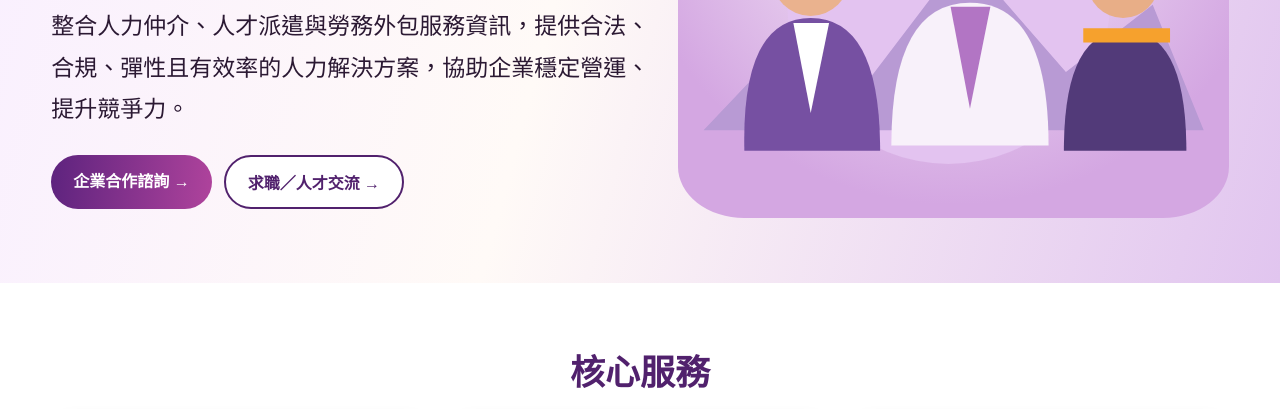
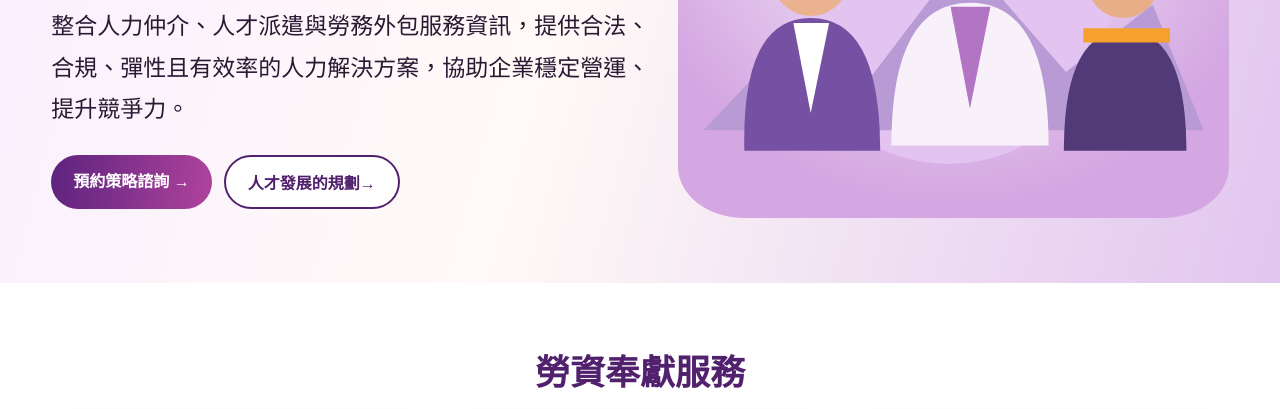
Before and after one commit to Kevin811118/hr-website-database, a plain HTML site: page index.html in a window 1280 px wide. Shown: the part 366-775 px from the top of the page. Drawn offline with Linux system fonts and the light colour scheme.

Commit message:
更新服務選暱稱

```diff
--- a/index.html
+++ b/index.html
@@ -5,8 +5,8 @@
 @media(min-width:1100px){.hero{min-height:470px}.cards{margin-top:-12px;position:relative;z-index:2}.card{min-height:165px}.card h3{margin:4px 0 8px}.card p{margin:0}.hero-art svg{width:100%}}@media(max-width:850px){.hero{padding:44px 6%}.hero h1{font-size:clamp(30px,7vw,44px)}.hero-art{border-radius:28px;min-height:260px}.cards{grid-template-columns:1fr}.brand strong{font-size:29px}nav{font-size:14px}.content h2{font-size:29px}}@media(max-width:500px){header{padding:12px 4%}.brand svg{width:74px;height:52px}nav{gap:10px}.btn{padding:11px 16px}.hero{gap:18px}.hero p{font-size:17px}.hero-art{min-height:190px}}
 </style></head><body>
 <header><a class="brand" href="#home"><svg viewBox="0 0 150 100" aria-label="F 展翼飛鳥標誌示意"><defs><linearGradient id="g" x1="0" y1="0" x2="1" y2="1"><stop stop-color="#521374"/><stop offset=".55" stop-color="#a8339b"/><stop offset="1" stop-color="#ff972d"/></linearGradient></defs><path fill="url(#g)" d="M70 47C46 24 22 19 4 6c10 30 37 42 65 46L48 78l23-10 12-19c19-5 43-18 61-42-26 12-40 9-63 29z"/><path fill="#ed8b29" d="M65 83L25 97l70-10z"/></svg><strong>昕辰培安</strong></a><nav><a href="#home">首頁</a><a href="#services">服務項目</a><a href="#industries">產業方案</a><a href="#talent">人才專區</a><a href="#contact">企業專區</a><a href="#about">關於我們</a><a class="btn" href="#contact">聯絡諮詢</a></nav></header>
-<main><section id="home" class="hero"><div><h1>再這世界不安的動盪中我們指引你規劃人生藍圖<br><span>展翼共贏</span></h1><p>整合人力仲介、人才派遣與勞務外包服務資訊，提供合法、合規、彈性且有效率的人力解決方案，協助企業穩定營運、提升競爭力。</p><div class="actions"><a class="btn" href="#contact">企業合作諮詢 →</a><a class="btn outline" href="#talent">求職／人才交流 →</a></div></div><div class="hero-art"><svg viewBox="0 0 540 350" role="img" aria-label="企業與不同產業人才共同發展插畫"><circle cx="265" cy="175" r="158" fill="#e3c3f0"/><path d="M25 300l90-95 70 48 95-125 100 115 85-66 50 123" fill="#b89ad4"/><g transform="translate(65 85)"><circle cx="65" cy="65" r="38" fill="#eab28e"/><path d="M28 62q-4-70 77-33l5 30q-36-22-82 3" fill="#382442"/><path d="M0 235q-3-130 65-130t68 130" fill="#7650a2"/><path d="M48 110l17 88 18-88" fill="white"/></g><g transform="translate(218 45)"><circle cx="68" cy="85" r="42" fill="#eeb992"/><path d="M26 80q0-72 78-45l8 50q-36-22-86-5" fill="#39243e"/><path d="M-9 270q0-140 77-140t77 140" fill="#f8f1fa"/><path d="M49 134l19 100 20-100" fill="#b275c4"/></g><g transform="translate(388 95)"><circle cx="48" cy="60" r="35" fill="#e8ae87"/><path d="M15 53q7-58 69-27l3 26" fill="#372a3f"/><path d="M-10 225q0-118 60-118t60 118" fill="#523a79"/><path d="M9 112h85" stroke="#f6a12d" stroke-width="14"/></g></svg></div></section>
-<section class="content" id="services"><h2>核心服務</h2><div class="cards"><article class="card"><div class="ico">♧</div><h3>人力仲介</h3><p>招募需求分析、人才媒合與面試安排等資訊交流，協助企業尋找合適人選。</p></article><article class="card"><div class="ico">▣</div><h3>人才派遣</h3><p>介紹短期、專案及彈性用人模式，依需求探索人力配置方案。</p></article><article class="card"><div class="ico">⚙</div><h3>勞務外包</h3><p>介紹作業流程委外、現場管理與服務品質控管等合作模式。</p></article></div><p class="note">目前為品牌資訊展示與需求交流網站，並非已取得就業服務許可之機構；依法須許可之業務須由具資格的合法業者承作。</p></section>
+<main><section id="home" class="hero"><div><h1>再這世界不安的動盪中我們指引你規劃人生藍圖<br><span>展翼共贏</span></h1><p>整合人力仲介、人才派遣與勞務外包服務資訊，提供合法、合規、彈性且有效率的人力解決方案，協助企業穩定營運、提升競爭力。</p><div class="actions"><a class="btn" href="#contact">預約策略諮詢 →</a><a class="btn outline" href="#talent">人才發展的規劃→</a></div></div><div class="hero-art"><svg viewBox="0 0 540 350" role="img" aria-label=合規降險與創價值"><circle cx="265" cy="175" r="158" fill="#e3c3f0"/><path d="M25 300l90-95 70 48 95-125 100 115 85-66 50 123" fill="#b89ad4"/><g transform="translate(65 85)"><circle cx="65" cy="65" r="38" fill="#eab28e"/><path d="M28 62q-4-70 77-33l5 30q-36-22-82 3" fill="#382442"/><path d="M0 235q-3-130 65-130t68 130" fill="#7650a2"/><path d="M48 110l17 88 18-88" fill="white"/></g><g transform="translate(218 45)"><circle cx="68" cy="85" r="42" fill="#eeb992"/><path d="M26 80q0-72 78-45l8 50q-36-22-86-5" fill="#39243e"/><path d="M-9 270q0-140 77-140t77 140" fill="#f8f1fa"/><path d="M49 134l19 100 20-100" fill="#b275c4"/></g><g transform="translate(388 95)"><circle cx="48" cy="60" r="35" fill="#e8ae87"/><path d="M15 53q7-58 69-27l3 26" fill="#372a3f"/><path d="M-10 225q0-118 60-118t60 118" fill="#523a79"/><path d="M9 112h85" stroke="#f6a12d" stroke-width="14"/></g></svg></div></section>
+<section class="content" id="services"><h2>勞資奉獻服務</h2><div class="cards"><article class="card"><div class="ico">♧</div><h3>人力仲介</h3><p>招募需求分析、人才媒合與面試安排等資訊交流，協助企業尋找合適人選。</p></article><article class="card"><div class="ico">▣</div><h3>人才派遣</h3><p>介紹短期、專案及彈性用人模式，依需求探索人力配置方案。</p></article><article class="card"><div class="ico">⚙</div><h3>勞務外包</h3><p>介紹作業流程委外、現場管理與服務品質控管等合作模式。</p></article></div><p class="note">目前為品牌資訊展示與需求交流網站，並非已取得就業服務許可之機構；依法須許可之業務須由具資格的合法業者承作。</p></section>
 <section class="content two"><div id="industries"><h2>服務產業</h2><div class="chips"><span>製造業</span><span>物流倉儲</span><span>零售通路</span><span>餐飲服務</span><span>營建工程</span><span>辦公行政</span><span>更多產業</span></div></div><div id="about"><h2>服務理念</h2><div class="advantages"><div>重視法令合規</div><div>以需求為核心</div><div>彈性規劃</div><div>促進人才發展</div><div>專業溝通</div><div>追求長期合作</div></div></div></section>
 <section class="content" id="talent"><h2>人才專區</h2><p style="text-align:center;font-size:20px">歡迎交流求職方向與職涯需求。正式職缺及登記功能將於完成相關安排後開放。</p></section>
 <section class="content" id="contact"><h2>合作需求交流</h2><div class="contact"><p>以下表單為本機示範版，尚未連接資料庫或電子郵件，提交不會傳送個人資料。</p><form id="f"><label>諮詢類型<select required><option value="">請選擇</option><option>企業合作</option><option>人才交流</option><option>其他詢問</option></select></label><label>稱呼<input required placeholder="您的稱呼"></label><label>聯絡方式<input placeholder="電子郵件或其他聯絡方式"></label><label>需求說明<textarea required placeholder="簡單描述您的需求"></textarea></label><button class="btn" type="submit">檢視填寫內容</button><p id="msg" class="note" aria-live="polite"></p></form></div></section></main><footer>以專業・誠信・效率，連結企業與人才的發展機會<small>© 昕辰培安｜品牌展示網站・尚未對外營運</small></footer><script>document.querySelector('#f').addEventListener('submit',function(e){e.preventDefault();document.querySelector('#msg').textContent='表單已完成填寫示範。網站尚未設定資料接收，內容未送出。';});</script></body></html>
```
